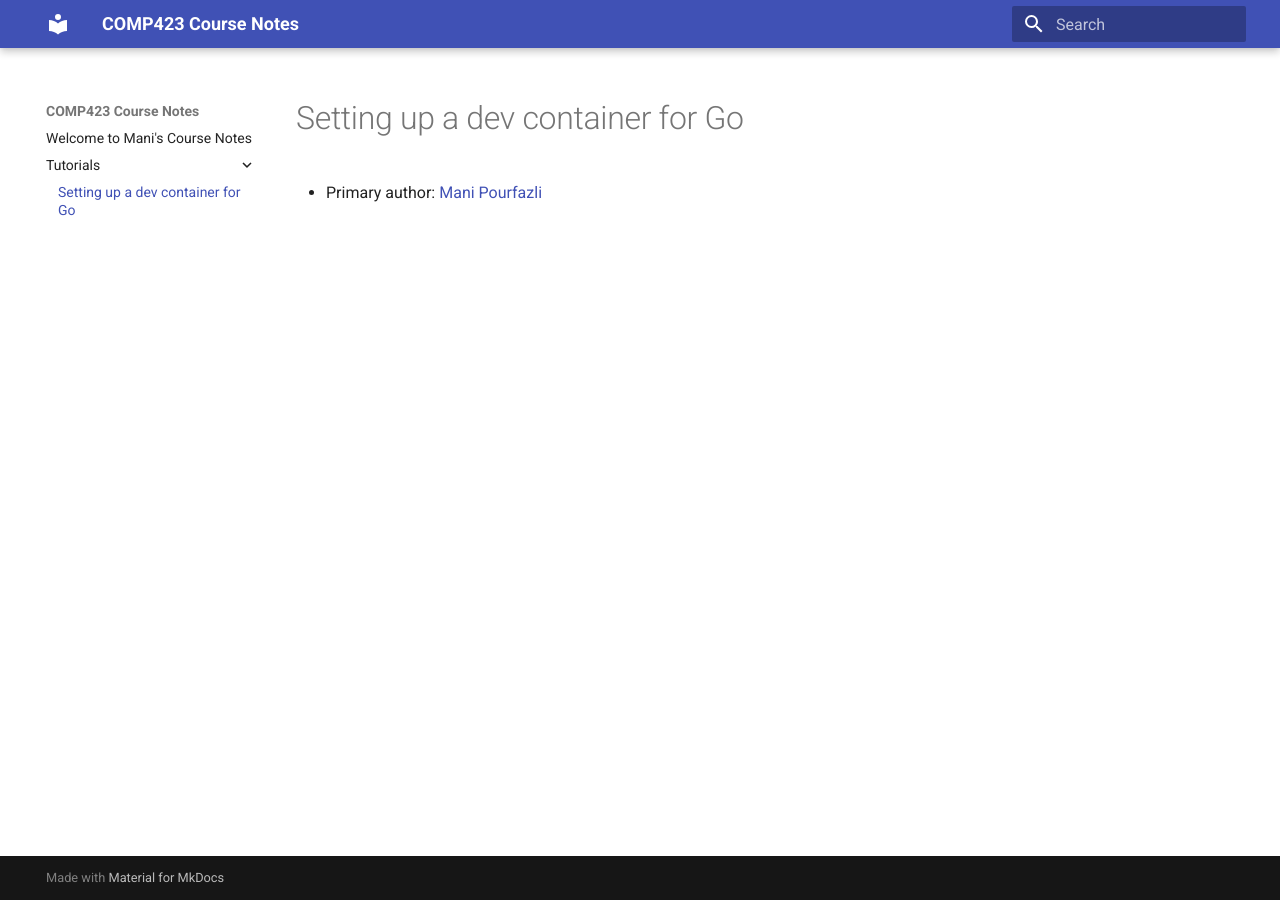
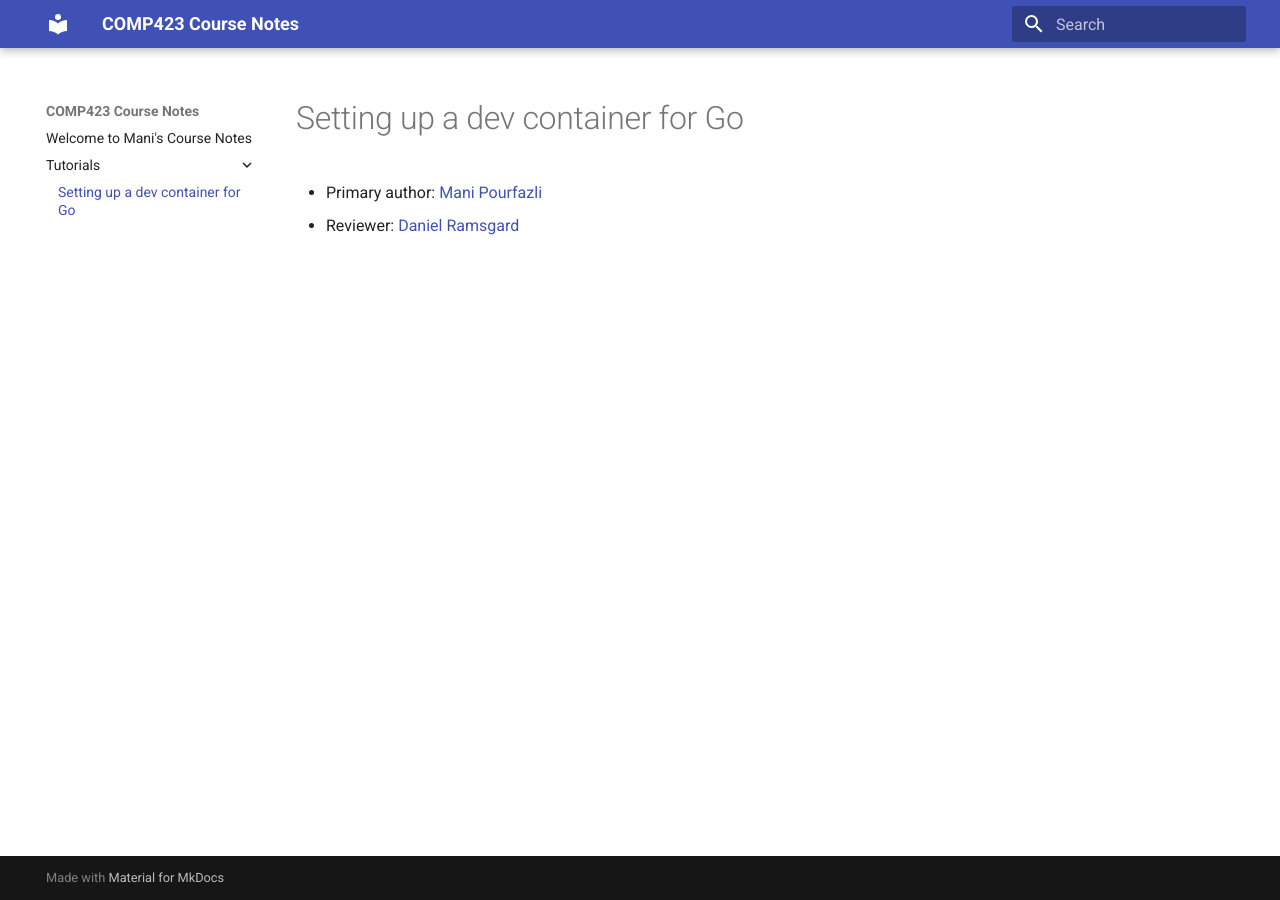
Before and after one commit to manip1384/comp423-course-notes, an MkDocs documentation site: the page built from docs/tutorials/go-setup.md, in a window 1280 px wide. Built offline with MkDocs 1.6.1 and Material for MkDocs 9.7.7, drawn with Linux system fonts in a browser that asks for light colours.

Commit message:
add my name as a reviewer

```diff
--- a/docs/tutorials/go-setup.md
+++ b/docs/tutorials/go-setup.md
@@ -1,3 +1,4 @@
 # Setting up a dev container for Go
 
 * Primary author: [Mani Pourfazli](https://github.com/manip1384)
+* Reviewer: [Daniel Ramsgard](https://github.com/DanielRamsgard)
```
